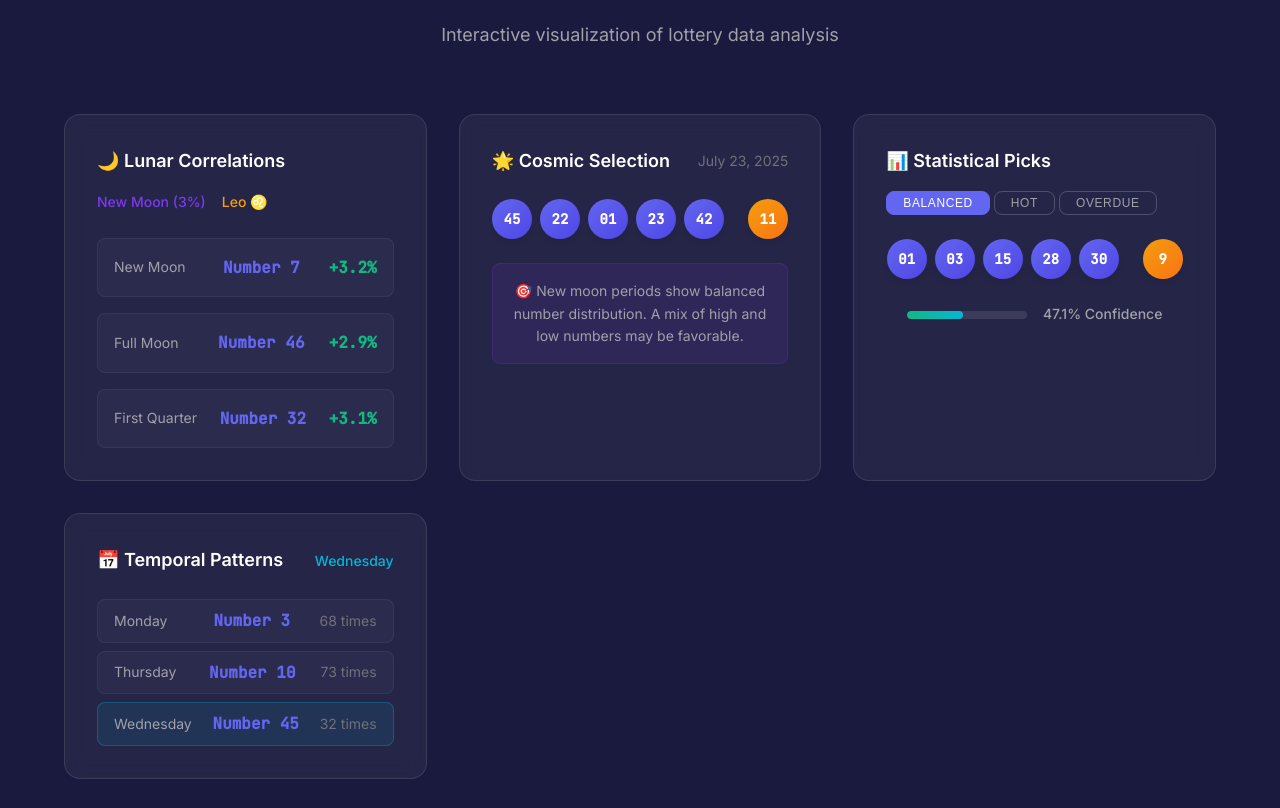
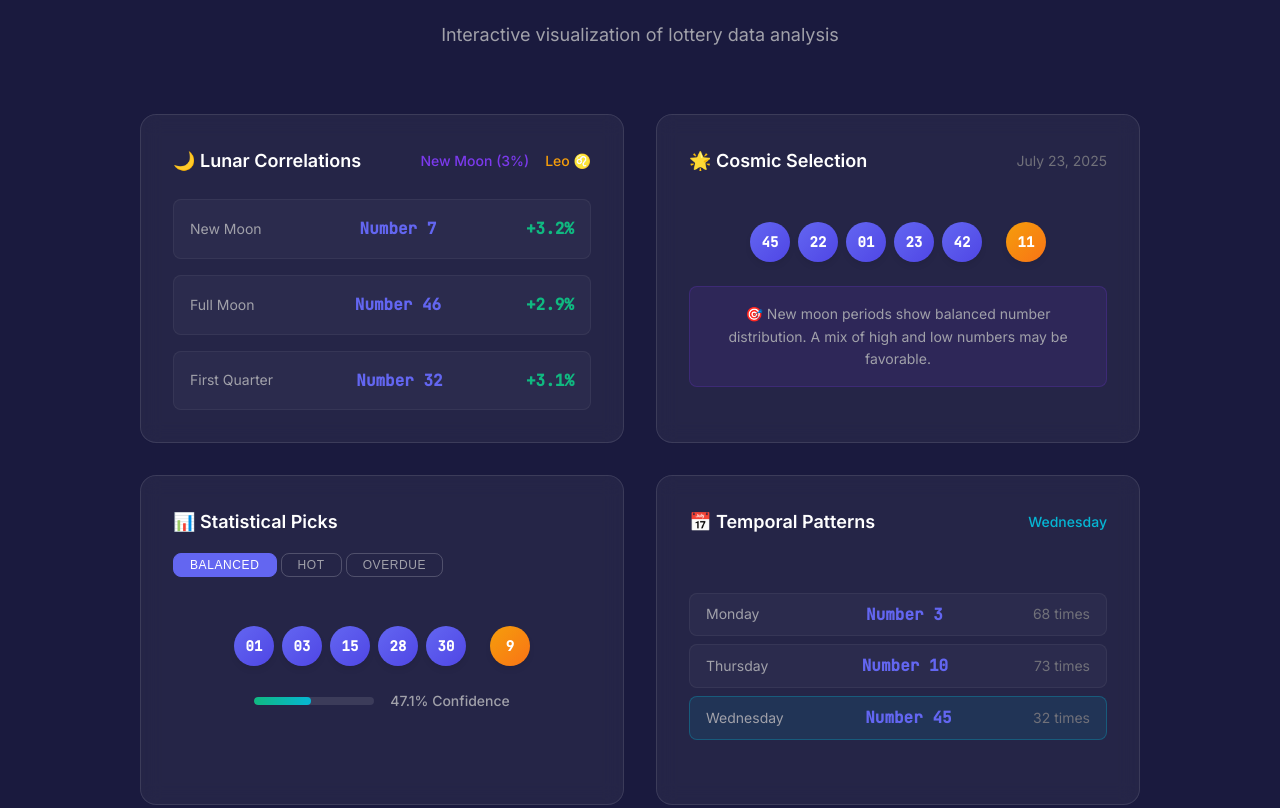
Before and after one commit to mrz1836/go-lucky, a plain HTML site: page website/index.html in a window 1280 px wide. Shown: the part 2052-2860 px from the top of the page. Drawn offline with nearby package versions, Linux system fonts and the light colour scheme.

Commit message:
Go-Lucky Lottery Analyzer Website

```diff
--- a/website/index.html
+++ b/website/index.html
@@ -159,7 +159,8 @@
                             <span class="cosmic-strength">Leo ♌</span>
                         </div>
                     </div>
-                    <div class="correlation-results">
+                    <div class="demo-content">
+                        <div class="correlation-results">
                         <div class="correlation-item">
                             <div class="correlation-phase">New Moon</div>
                             <div class="correlation-number">Number 7</div>
@@ -175,6 +176,7 @@
                             <div class="correlation-number">Number 32</div>
                             <div class="correlation-value">+3.1%</div>
                         </div>
+                        </div>
                     </div>
                 </div>
 
@@ -183,7 +185,8 @@
                         <h3>🌟 Cosmic Selection</h3>
                         <div class="cosmic-date">July 23, 2025</div>
                     </div>
-                    <div class="cosmic-selection">
+                    <div class="demo-content">
+                        <div class="cosmic-selection">
                         <div class="number-set">
                             <div class="main-numbers">
                                 <span class="number">45</span>
@@ -199,6 +202,7 @@
                         <div class="cosmic-suggestion">
                             <p>🎯 New moon periods show balanced number distribution. A mix of high and low numbers may be favorable.</p>
                         </div>
+                        </div>
                     </div>
                 </div>
 
@@ -211,7 +215,8 @@
                             <button class="strategy-tab" data-strategy="overdue">Overdue</button>
                         </div>
                     </div>
-                    <div class="strategy-results">
+                    <div class="demo-content">
+                        <div class="strategy-results">
                         <div class="strategy-set active" data-strategy="balanced">
                             <div class="number-set">
                                 <div class="main-numbers">
@@ -272,6 +277,7 @@
                                 <span class="confidence-text">39.7% Confidence</span>
                             </div>
                         </div>
+                        </div>
                     </div>
                 </div>
 
@@ -280,7 +286,8 @@
                         <h3>📅 Temporal Patterns</h3>
                         <div class="current-day">Wednesday</div>
                     </div>
-                    <div class="temporal-patterns">
+                    <div class="demo-content">
+                        <div class="temporal-patterns">
                         <div class="pattern-item">
                             <div class="pattern-day">Monday</div>
                             <div class="pattern-number">Number 3</div>
@@ -295,6 +302,7 @@
                             <div class="pattern-day">Wednesday</div>
                             <div class="pattern-number">Number 45</div>
                             <div class="pattern-count">32 times</div>
+                        </div>
                         </div>
                     </div>
                 </div>
--- a/website/styles.css
+++ b/website/styles.css
@@ -386,8 +386,11 @@ body {
 
 .demo-grid {
     display: grid;
-    grid-template-columns: repeat(auto-fit, minmax(300px, 1fr));
+    grid-template-columns: 1fr 1fr;
+    grid-template-rows: 1fr 1fr;
     gap: var(--space-xl);
+    max-width: 1000px;
+    margin: 0 auto;
 }
 
 .demo-card {
@@ -396,6 +399,9 @@ body {
     border-radius: var(--border-radius-lg);
     padding: var(--space-xl);
     backdrop-filter: blur(10px);
+    min-height: 280px;
+    display: flex;
+    flex-direction: column;
 }
 
 .demo-header {
@@ -405,6 +411,14 @@ body {
     margin-bottom: var(--space-lg);
     flex-wrap: wrap;
     gap: var(--space-md);
+    flex-shrink: 0;
+}
+
+.demo-card .demo-content {
+    flex: 1;
+    display: flex;
+    flex-direction: column;
+    justify-content: center;
 }
 
 .demo-header h3 {
@@ -896,6 +910,16 @@ body {
         padding: 0 var(--space-md);
     }
 
+    .demo-grid {
+        grid-template-columns: 1fr;
+        grid-template-rows: auto;
+        max-width: none;
+    }
+
+    .demo-card {
+        min-height: auto;
+    }
+
     .hero-stats {
         gap: var(--space-lg);
     }
```
